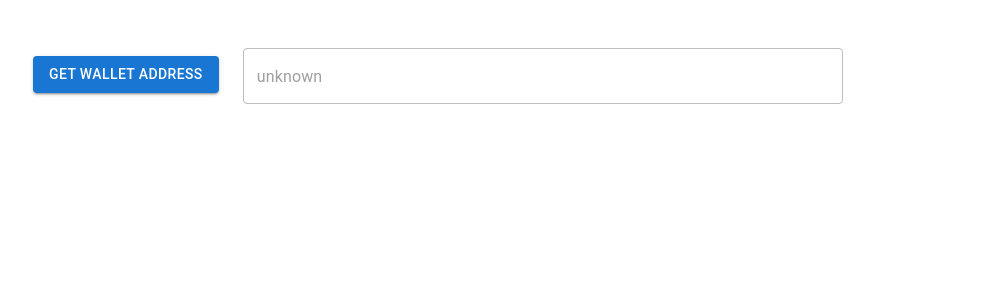
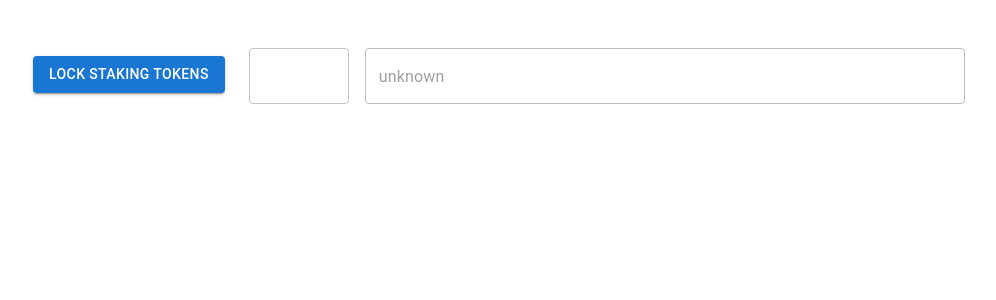
Before and after one commit to profit-sharing/profit-sharing-frontend, a React (Create React App) app: page / in a window 1280 px wide. Shown: the top 300 px of the page, without its empty margins (47-1043 px from the left). Built offline with nearby package versions, Linux system fonts and the light colour scheme.

Commit message:
revision edits 1

```diff
--- a/public/index.html
+++ b/public/index.html
@@ -6,8 +6,8 @@
     <meta name="viewport" content="width=device-width, initial-scale=1" />
     <meta name="theme-color" content="#000000" />
     <meta
-      name="description"
-      content="Web site created using create-react-app"
+      name="ProfitSharing"
+      content="ErgoProfitSharing project"
     />
     <link rel="apple-touch-icon" href="%PUBLIC_URL%/logo192.png" />
     <!--
@@ -24,7 +24,7 @@
       work correctly both with client-side routing and a non-root public URL.
       Learn how to configure a non-root public URL by running `npm run build`.
     -->
-    <title>React App</title>
+    <title>ErgoProfitSharing</title>
   </head>
   <body>
     <noscript>You need to enable JavaScript to run this app.</noscript>
--- a/src/App.tsx
+++ b/src/App.tsx
@@ -3,28 +3,36 @@ import Button from '@mui/material/Button';
 import Container from '@mui/material/Container';
 import TextField from '@mui/material/TextField';
 import './App.css';
-import {lockingTx} from "./profitSharing";
+import {lockingTx} from "./profitSharing/profitSharing";
 
 type State = {
   lockingTx: string,
+  lockingAmount: number
 }
 
 class App extends Component<{}, State> {
-  state = {
-    lockingTx: 'unknown'
+  state: State = {
+    lockingTx: 'unknown',
+    lockingAmount: 0,
   };
 
-  lock = async () => {
-    this.setState({lockingTx: await lockingTx(2)})
+  lock = (amount: number) => {
+    lockingTx(2).then(res => this.setState({lockingTx: res}))
   }
-
+  onAmountChange = (e: any) => this.setState(e.target.value);
   render() {
     return (
         <Container sx={{m: 5}}>
           <div>
-            <Button variant="contained" sx={{m: 2}} onClick={() => {this.lock()}}>
-              Get Wallet Address
-            </Button>
+            <Button variant="contained" sx={{m: 2}}
+                    onClick={() => {this.lock(this.state.lockingAmount)}}>
+                        Lock Staking Tokens
+                      </Button>
+            <TextField
+                sx={{m: 1}}
+                style={{width: 100}}
+                id="lock-amount"
+            />
             <TextField
                 disabled
                 sx={{m: 1}}
--- a/src/Boxes.ts
+++ b/src/models/Boxes.ts
@@ -1,6 +1,6 @@
 import {Box, BoxCandidate, ExplorerOutputBox, Register} from "./types";
-import {tokens} from "./constants";
-import {ApiNetwork} from "./Network";
+import {tokens} from "../config/constants";
+import {ApiNetwork} from "../network/Network";
 import {ConfigBox} from "./models";
 let ergolib = import('ergo-lib-wasm-browser')
 
--- a/src/Network.ts
+++ b/src/network/Network.ts
@@ -1,8 +1,8 @@
 
 import axios from "axios";
-import {config, tokens} from "./constants";
-import {Box, ExplorerOutputBox} from "./types";
-import {Boxes} from "./Boxes";
+import {config, tokens} from "../config/constants";
+import {Box, ExplorerOutputBox} from "../models/types";
+import {Boxes} from "../models/Boxes";
 
 const nodeClient = axios.create({
     baseURL: config.nodeUrl,
--- a/src/walletUtils.ts
+++ b/src/network/walletUtils.ts
@@ -1,5 +1,5 @@
-import {Tx, Box, SignedTx} from "./types"
-import {Token} from "./types";
+import {Tx, Box, SignedTx, Token} from "../models/types";
+
 declare global {
     interface Window {
         ergo_request_read_access: () => Promise<Boolean>;
--- a/src/profitSharing.ts
+++ b/src/profitSharing/profitSharing.ts
@@ -1,9 +1,10 @@
-import {getWalletBoxes, getWalletAddress, sendTx} from "./walletUtils";
-import {ApiNetwork} from "./Network";
-import {ConfigBox} from "./models";
-import {tokens} from "./constants";
-import {Boxes} from "./Boxes";
-import {BoxCandidate, Box} from "./types";
+import {getWalletBoxes, getWalletAddress, sendTx} from "../network/walletUtils";
+import {ApiNetwork} from "../network/Network";
+import {ConfigBox} from "../models/models";
+import {tokens} from "../config/constants";
+import {Boxes} from "../models/Boxes";
+import {BoxCandidate, Box} from "../models/types";
+import {feeErgoTree} from "../config/constants";
 let ergolib = import('ergo-lib-wasm-browser')
 
 export const lockingTx = async (stake: number): Promise<string> => {
@@ -45,6 +46,13 @@ export const lockingTx = async (stake: number): Promise<string> => {
         additionalRegisters: {},
         creationHeight: await ApiNetwork.getHeight()
     }
+    const feeBox: BoxCandidate = {
+        value: configBoxInfo.fee.toString(),
+        creationHeight: await ApiNetwork.getHeight(),
+        ergoTree: feeErgoTree,
+        assets: [],
+        additionalRegisters: {},
+    }
     let inputs = [configBox].concat(walletBoxes.boxes)
     const unsigned = {
         inputs: inputs.map(curIn => {
@@ -53,7 +61,7 @@ export const lockingTx = async (stake: number): Promise<string> => {
                 extension: {}
             }
         }),
-        outputs: [outConfigBox, ticketBox, changeBox],
+        outputs: [outConfigBox, ticketBox, changeBox, feeBox],
         dataInputs: [],
     }
     let txId = await sendTx(unsigned)
--- a/src/react-app-env.d.ts
+++ /dev/null
@@ -1 +0,0 @@
-/// <reference types="react-scripts" />
```
Also changed, not shown: src/setupTests.ts (deleted, +0 -5 lines), public/manifest.json, src/config/constants.ts (renamed from src/constants.ts), src/models/models.ts (renamed from src/models.ts), src/models/types.ts (renamed from src/types.ts).
